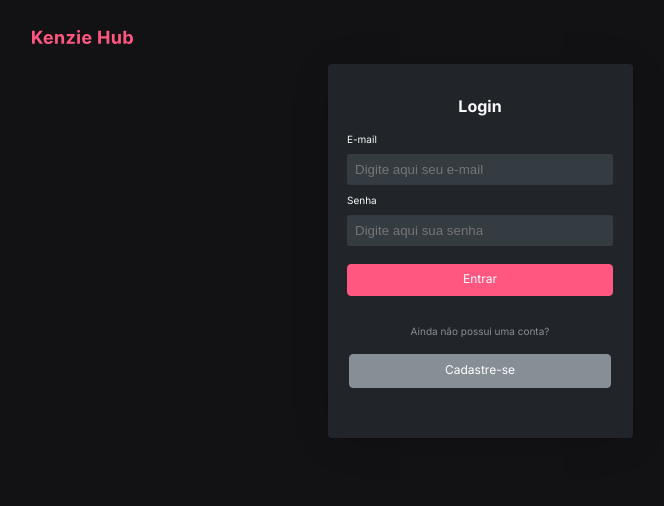
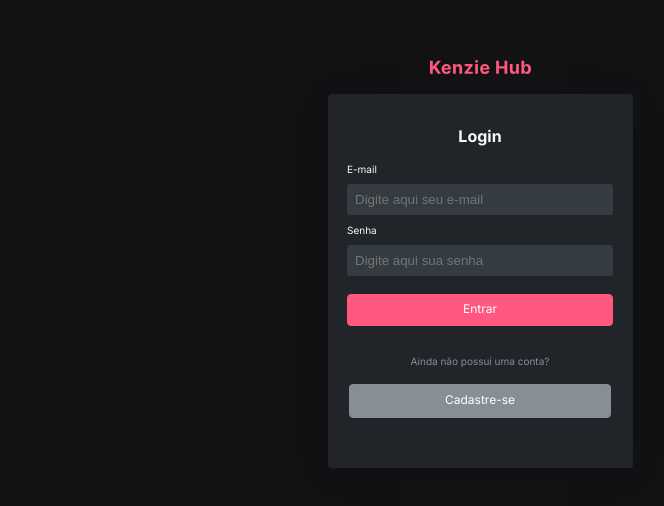
Before and after one commit to Kenzie-Academy-Brasil-Developers/kenzie-hub-YannGSB, a React (Vite) app: page / in a window 1280 px wide. Shown: the top 506 px of the page, without its empty margins (160-824 px from the left). Built offline with nearby package versions, Linux system fonts and the light colour scheme.

Commit message:
feat: check page

```diff
--- a/src/pages/Login/index.jsx
+++ b/src/pages/Login/index.jsx
@@ -4,7 +4,7 @@ import { LoginForm } from "../../components/forms/LoginForm/index.jsx";
 export const Login = ({ setUser }) => {
   return (
     <>
-      <Header />
+      <Header isLoginPage={true} />
       <main className="container">
         <LoginForm setUser={setUser} />
       </main>
```
